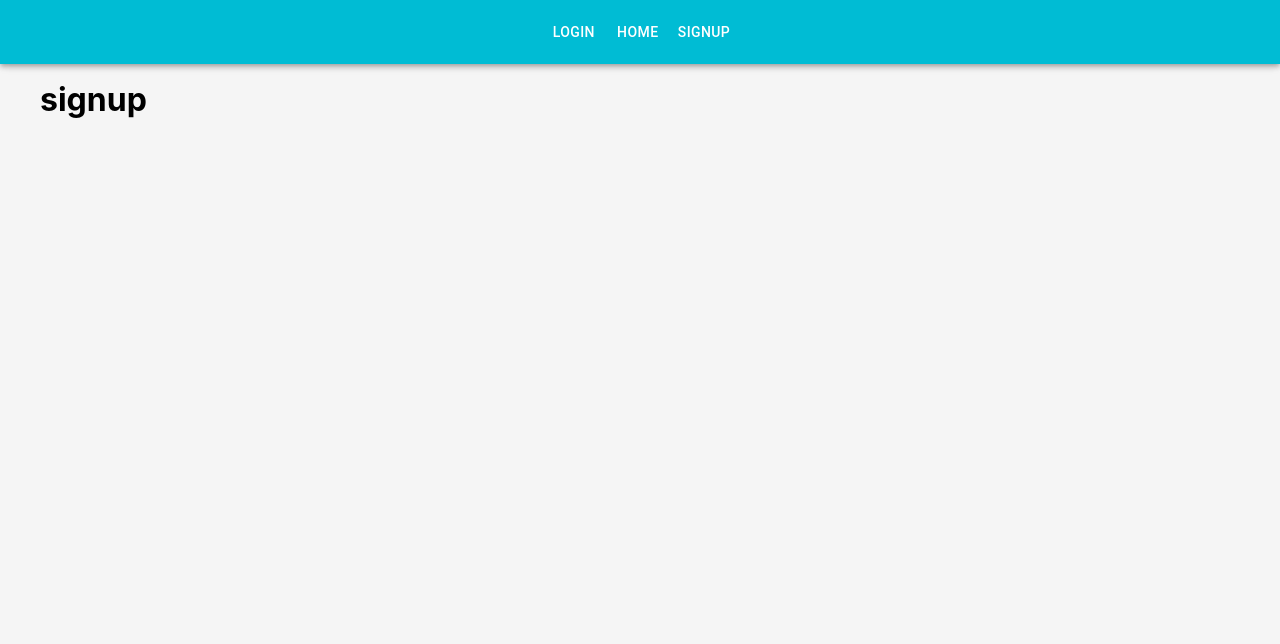
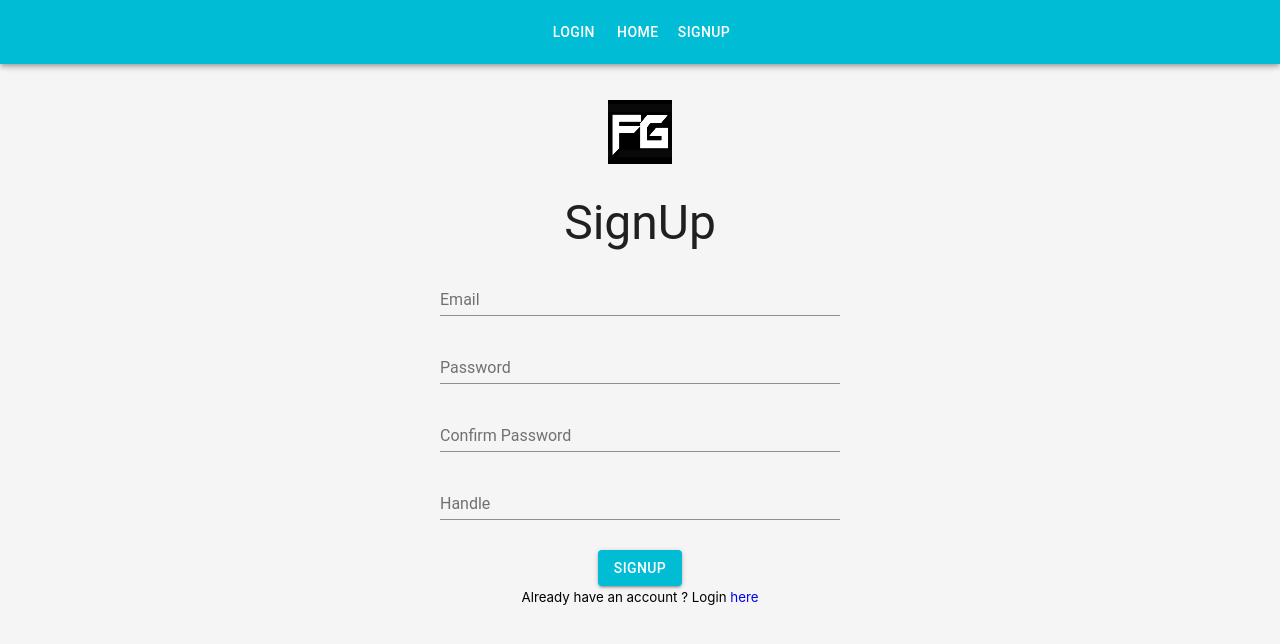
Before and after one commit to abrarzahin/Forgather-client, a React (Create React App) app: page /signup in a window 1280 px wide. Shown: the top 644 px of the page. Built offline with nearby package versions, Linux system fonts and the light colour scheme.

Commit message:
8 signup page

```diff
--- a/src/App.js
+++ b/src/App.js
@@ -5,30 +5,13 @@
 import createMuiTheme from '@material-ui/core/styles/createMuiTheme';
 
 import Navbar from './components/Navbar';
+import themeObject from './util/theme';
 
 import home from './pages/home';
 import login from './pages/login';
 import signup from './pages/signup';
 
-const theme = createMuiTheme({
-  palette: {
-    primary: {
-      light: '#33c9dc',
-      main: '#00bcd4',
-      dark: '#008394',
-      contrastText: '#fff'
-    },
-    secondary: {
-      light: '#ff6333',
-      main: '#ff3d00',
-      dark: '#b22a00',
-      contrastText: '#fff'
-    }
-  },
-  typography: {
-    useNextVariants: true
-  }
-});
+const theme = createMuiTheme(themeObject);
 
 function App() {
   return (
--- a/src/pages/login.js
+++ b/src/pages/login.js
@@ -12,39 +12,9 @@
 import Button from '@material-ui/core/Button';
 import CircularProgress from '@material-ui/core/CircularProgress';
 
-const styles = {
-    form: {
-        textAlign: 'center'
-      },
-      image: {
-        margin: '20px auto 20px auto'
-      },
-      pageTitle: {
-        margin: '10px auto 10px auto'
-      },
-      image: {
-        margin: '20px auto 20px auto'
-      },
-      pageTitle: {
-        margin: '10px auto 10px auto'
-      },
-      textField: {
-        margin: '10px auto 10px auto'
-      },
-      button: {
-        marginTop: 20,
-        position: 'relative'
-      },
-      customError: {
-        color: 'red',
-        fontSize: '0.8rem',
-        marginTop: 10
-      },
-      progress: {
-        position: 'absolute'
-      }
-
-  };
+const styles = (theme) => ({
+  ...theme
+});
 
 
 class login extends Component {
@@ -71,6 +41,7 @@
           .post('/login', userData)
           .then((res) => {
             console.log(res.data);
+            localStorage.setItem('FBIdToken', `Bearer ${res.data.token}`);
             this.setState({
               loading: false
             });
--- a/src/pages/signup.js
+++ b/src/pages/signup.js
@@ -1,13 +1,158 @@
-import React, { Component } from 'react'
+import React, { Component } from 'react';
+import withStyles from '@material-ui/core/styles/withStyles';
+import PropTypes from 'prop-types';
+import AppIcon from '../images/fgicon.png';
+import axios from 'axios';
+import { Link } from 'react-router-dom';
 
-class signup  extends Component {
+
+import Grid from '@material-ui/core/Grid';
+import Typography from '@material-ui/core/Typography';
+import TextField from '@material-ui/core/TextField';
+import Button from '@material-ui/core/Button';
+import CircularProgress from '@material-ui/core/CircularProgress';
+
+const styles = (theme) => ({
+    ...theme
+  });
+
+  class signup extends Component {
+    constructor() {
+      super();
+      this.state = {
+        email: '',
+        password: '',
+        confirmPassword: '',
+        handle: '',
+        loading: false,
+        errors: {}
+      };
+    }
+
+    handleSubmit = (event) => {
+      event.preventDefault();
+      this.setState({
+        loading: true
+      });
+      const userData = {
+        email: this.state.email,
+        password: this.state.password,
+        confirmPassword: this.state.confirmPassword,
+        handle: this.state.handle
+      };
+      axios
+        .post('/signup', userData)
+        .then((res) => {
+          console.log(res.data);
+          localStorage.setItem('FBIdToken', `Bearer ${res.data.token}`);
+          this.setState({
+            loading: false
+          });
+          this.props.history.push('/');
+        })
+        .catch((err) => {
+          this.setState({
+            errors: err.response.data,
+            loading: false
+          });
+        });
+    };
+    handleChange = (event) => {
+      this.setState({
+        [event.target.name]: event.target.value
+      });
+    };
     render() {
+        const { classes } = this.props;
+        const { errors, loading } = this.state;
         return (
-            <div>
-                <h1> signup </h1>
-            </div>
+            <Grid container className={classes.form}>
+            <Grid item sm />
+            <Grid item sm>
+              <img src={AppIcon} alt="monkey" className={classes.image} />
+              <Typography variant="h3" className={classes.pageTitle}>
+                SignUp
+              </Typography>
+              <form noValidate onSubmit={this.handleSubmit}>
+                <TextField
+                  id="email"
+                  name="email"
+                  type="email"
+                  label="Email"
+                  className={classes.textField}
+                  helperText={errors.email}
+                  error={errors.email ? true : false}
+                  value={this.state.email}
+                  onChange={this.handleChange}
+                  fullWidth
+                />
+                <TextField
+                  id="password"
+                  name="password"
+                  type="password"
+                  label="Password"
+                  className={classes.textField}
+                  helperText={errors.password}
+                  error={errors.password ? true : false}
+                  value={this.state.password}
+                  onChange={this.handleChange}
+                  fullWidth
+                />
+                <TextField
+                  id="confirmPassword"
+                  name="confirmPassword"
+                  type="password"
+                  label="Confirm Password"
+                  className={classes.textField}
+                  helperText={errors.confirmPassword}
+                  error={errors.confirmPassword ? true : false}
+                  value={this.state.confirmPassword}
+                  onChange={this.handleChange}
+                  fullWidth
+                />
+                <TextField
+                  id="handle"
+                  name="handle"
+                  type="text"
+                  label="Handle"
+                  className={classes.textField}
+                  helperText={errors.handle}
+                  error={errors.handle ? true : false}
+                  value={this.state.handle}
+                  onChange={this.handleChange}
+                  fullWidth
+                />
+                {errors.general && (
+                  <Typography variant="body2" className={classes.customError}>
+                    {errors.general}
+                  </Typography>
+                )}
+                <Button
+                  type="submit"
+                  variant="contained"
+                  color="primary"
+                  className={classes.button}
+                  disabled={loading}
+                >
+                  SignUp
+                  {loading && (
+                    <CircularProgress size={30} className={classes.progress} />
+                  )}
+                </Button>
+                <br />
+                <small>
+                  Already have an account ? Login <Link to="/login">here</Link>
+                </small>
+              </form>
+            </Grid>
+            <Grid item sm />
+          </Grid>
         )
     }
 }
 
-export default signup
+signup.propTypes = {
+    classes: PropTypes.object.isRequired
+  };
+
+  export default withStyles(styles)(signup);
--- /dev/null
+++ b/src/util/theme.js
@@ -0,0 +1,43 @@
+export default {
+    palette: {
+      primary: {
+        light: '#33c9dc',
+        main: '#00bcd4',
+        dark: '#008394',
+        contrastText: '#fff'
+      },
+      secondary: {
+        light: '#ff6333',
+        main: '#ff3d00',
+        dark: '#b22a00',
+        contrastText: '#fff'
+      }
+    },
+    typography: {
+      useNextVariants: true
+    },
+    form: {
+      textAlign: 'center'
+    },
+    image: {
+      margin: '20px auto 20px auto'
+    },
+    pageTitle: {
+      margin: '10px auto 10px auto'
+    },
+    textField: {
+      margin: '10px auto 10px auto'
+    },
+    button: {
+      marginTop: 20,
+      position: 'relative'
+    },
+    customError: {
+      color: 'red',
+      fontSize: '0.8rem',
+      marginTop: 10
+    },
+    progress: {
+      position: 'absolute'
+    }
+  };
```
